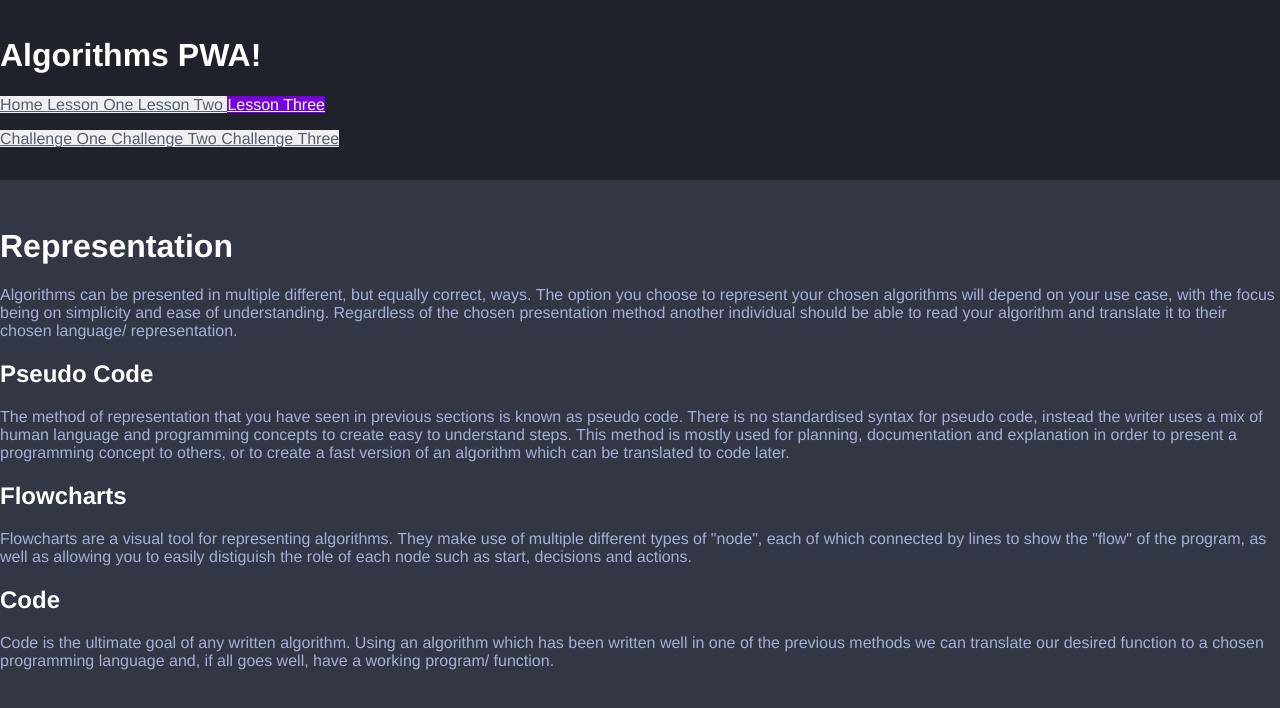
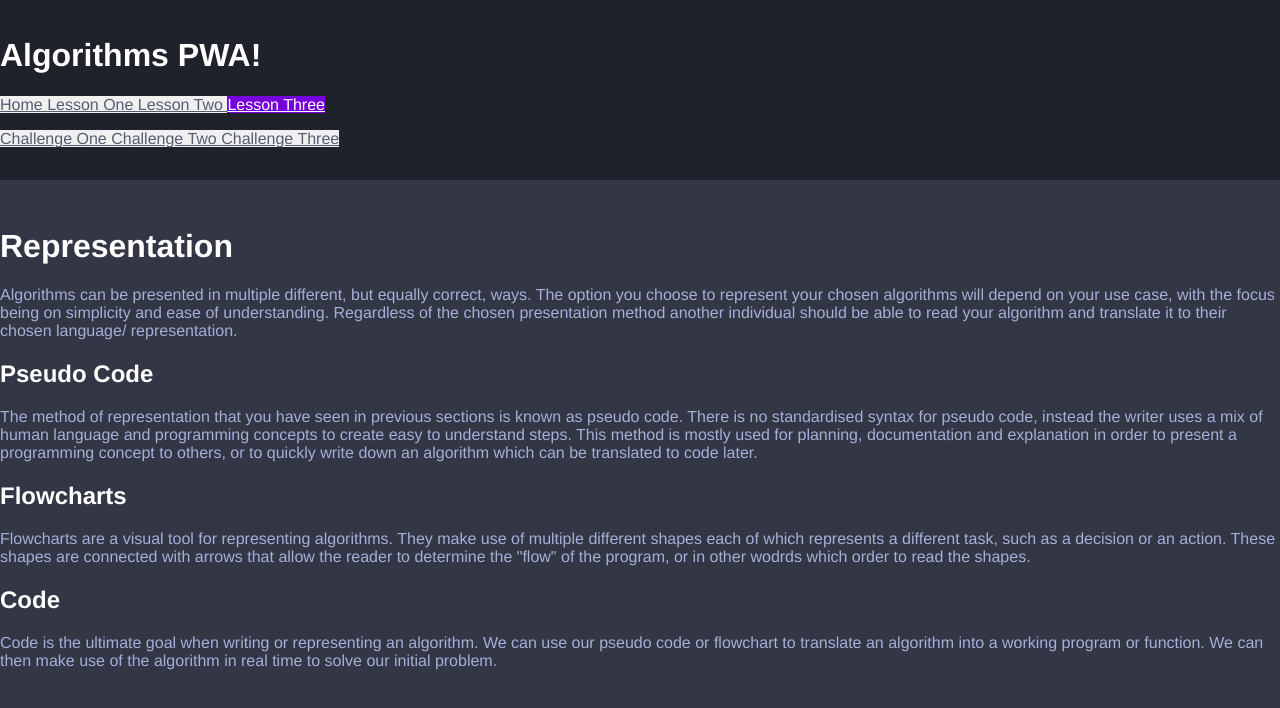
Before and after one commit to Littlewoko/algorithms_pwa, a React (Create React App) app: page /representation in a window 1280 px wide. Shown: the top 708 px of the page. Built offline with nearby package versions, Linux system fonts and the light colour scheme.

Commit message:
change text descriptions in representation page

```diff
--- a/src/components/Code.js
+++ b/src/components/Code.js
@@ -4,10 +4,10 @@ const Code = () => (
     <div>
     <h2>Code</h2>
         <p>
-            Code is the ultimate goal of any written algorithm. Using an algorithm
-            which has been written well in one of the previous methods we can translate
-            our desired function to a chosen programming language and, if all goes well,
-            have a working program/ function.
+            Code is the ultimate goal when writing or representing an algorithm. We can use
+            our pseudo code or flowchart to translate an algorithm into a working program or
+            function. We can then make use of the algorithm in real time to solve our initial
+            problem.
         </p>
 
     </div>
--- a/src/components/Drag.js
+++ b/src/components/Drag.js
@@ -66,15 +66,11 @@ class App extends Component {
       correct: false,
     };
     this.onDragEnd = this.onDragEnd.bind(this);
+
   }
 
   checkAlgorithm = () => {
-    // for(let i=0; i < this.state.items.length; i++) {
-    //   if ( this.state.items[i] !== schoolAlgorithm[i] ) {
-    //     return false;
-    //   }
-    // }
-    // return true;
+
     let flag = true;
     schoolAlgorithm.forEach((item, index) => {
       if (flag) {
@@ -83,6 +79,8 @@ class App extends Component {
     })
 
     return flag;
+
+
   }
 
   onDragEnd(result) {
@@ -97,12 +95,10 @@ class App extends Component {
       result.destination.index
     );
 
-    this.setState({
-      items,
-      correct: this.checkAlgorithm()
-    });
+    this.setState({items, correct: this.checkAlgorithm()});
   }
 
+  //{this.state.correct ? 'Correct!' : 'Not Quite'}
   // Normally you would want to split things out into separate components.
   // But in this example everything is just done in one place for simplicity
   render() {
@@ -138,7 +134,7 @@ class App extends Component {
           )}
         </Droppable>
       </DragDropContext>
-      <h1>{this.state.correct ? 'Correct!' : 'Not Quite'}</h1>
+
       </div>
     );
   }
--- a/src/components/Flowcharts.js
+++ b/src/components/Flowcharts.js
@@ -5,9 +5,10 @@ const Flowcharts = () => (
     <h2>Flowcharts</h2>
     <p>
         Flowcharts are a visual tool for representing algorithms. They make use
-        of multiple different types of "node", each of which connected by lines to show
-        the "flow" of the program, as well as allowing you to easily distiguish the role
-        of each node such as start, decisions and actions.
+        of multiple different shapes each of which represents a different task, such as
+        a decision or an action. These shapes are connected with arrows that allow
+        the reader to determine the "flow" of the program, or in other wodrds which
+        order to read the shapes.
     </p>
     </div>
 )
--- a/src/components/Psuedocode.js
+++ b/src/components/Psuedocode.js
@@ -8,7 +8,7 @@ const Psuedocode = () => (
         pseudo code. There is no standardised syntax for pseudo code, instead the writer
         uses a mix of human language and programming concepts to create easy to understand
         steps. This method is mostly used for planning, documentation and explanation in order
-        to present a programming concept to others, or to create a fast version of an algorithm
+        to present a programming concept to others, or to quickly write down an algorithm
         which can be translated to code later.
     </p>
     </div>
```
